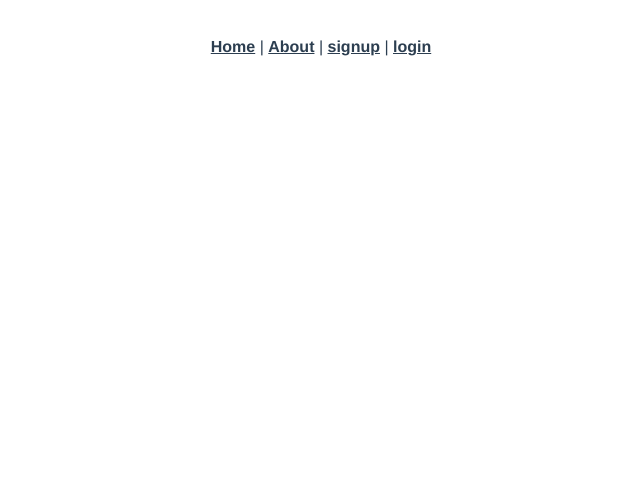
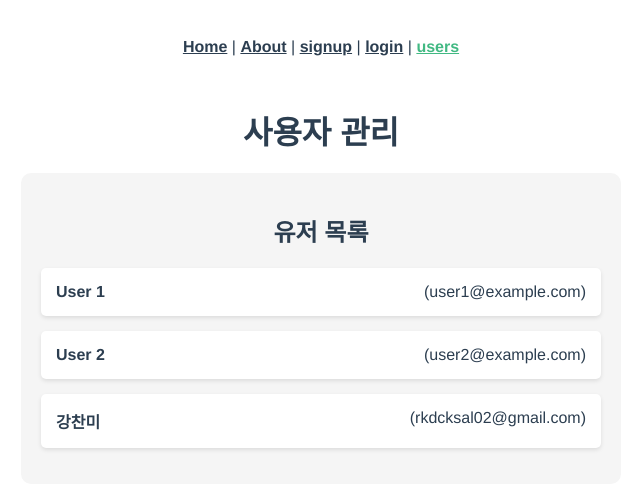
Before and after one commit to kinggodgeneralteam2/TEAM2-MINGLE-CRM, a Vue app in the folder frontend/mingle/: page /users in a window 1280 px wide. Shown: the top 492 px of the page, without its empty margins (319-959 px from the left). Built offline with nearby package versions, Linux system fonts and the light colour scheme; data requests are answered from the project's data file.

Commit message:
UserList add

```diff
--- a/frontend/mingle/src/App.vue
+++ b/frontend/mingle/src/App.vue
@@ -3,7 +3,8 @@
     <router-link to="/">Home</router-link> |
     <router-link to="/about">About</router-link> |
     <router-link to="/signup">signup</router-link> |
-    <router-link to="/login">login</router-link>
+    <router-link to="/login">login</router-link> |
+    <router-link to="/users">users</router-link>
   </nav>
   <router-view/>
 </template>
--- a/frontend/mingle/src/components/LoginForm.vue
+++ b/frontend/mingle/src/components/LoginForm.vue
@@ -1,5 +1,5 @@
 <template>
-  <div class="signup-page">
+  <div class="login-page">
     <h2>로그인</h2>
     <form @submit.prevent="login" class="login-form">
       <!-- 이메일 입력 -->
@@ -94,7 +94,7 @@ export default {
 </script>
 
 <style scoped>
-.signup-page {
+.login-page {
   max-width: 600px;
   margin: 0 auto;
   padding: 20px;
--- /dev/null
+++ b/frontend/mingle/src/components/UserList.vue
@@ -0,0 +1,90 @@
+<template>
+  <div class="user-list-container">
+    <div class="user-list">
+      <h2>유저 목록</h2>
+      <ul v-if="users.length > 0" class="user-items">
+        <li v-for="user in users" :key="user.id" class="user-item">
+          <div class="user-info">
+            <span class="user-name">{{ user.name }}</span>
+            <span class="user-email">({{ user.email }})</span>
+          </div>
+        </li>
+      </ul>
+      <p v-else class="empty-message">유저가 없습니다.</p>
+      <p v-if="errorMessage" class="error-message">{{ errorMessage }}</p>
+    </div>
+  </div>
+</template>
+
+<script>
+import axios from 'axios';
+
+export default {
+  data() {
+    return {
+      users: [],
+      errorMessage: ''
+    };
+  },
+  created() {
+    this.fetchUsers();
+  },
+  methods: {
+    async fetchUsers() {
+      try {
+        const response = await axios.get('http://localhost:3000/users');
+        this.users = response.data;
+        this.errorMessage = '';
+      } catch (error) {
+        console.error('유저 목록을 불러오는 중 에러 발생:', error);
+        this.errorMessage = '유저 목록을 불러오는 중 에러가 발생했습니다.';
+      }
+    }
+  }
+};
+</script>
+
+<style scoped>
+.user-list-container {
+  max-width: 600px;
+  margin: 0 auto;
+}
+
+.user-list {
+  background-color: #f5f5f5;
+  border-radius: 10px;
+  padding: 20px;
+}
+
+.user-items {
+  list-style-type: none;
+  padding: 0;
+}
+
+.user-item {
+  background-color: #ffffff;
+  padding: 15px;
+  border-radius: 5px;
+  margin-bottom: 15px;
+  box-shadow: 0 2px 4px rgba(0, 0, 0, 0.1);
+}
+
+.user-info {
+  display: flex;
+  justify-content: space-between;
+}
+
+.user-name {
+  font-weight: bold;
+}
+
+.empty-message, .error-message {
+  margin-top: 20px;
+  text-align: center;
+  color: #555555;
+}
+
+.error-message {
+  color: red;
+}
+</style>
--- a/frontend/mingle/src/router/index.js
+++ b/frontend/mingle/src/router/index.js
@@ -2,6 +2,7 @@ import { createRouter, createWebHistory } from 'vue-router'
 import HomeView from '../views/HomeView.vue'
 import SignUpPage from "@/views/SignUpPage.vue";
 import LoginPage from "@/views/LoginPage.vue";
+import UserListPage from "@/views/UserListPage.vue";
 
 const routes = [
   {
@@ -27,6 +28,11 @@ const routes = [
     name: 'Login',
     component: LoginPage // 회원가입 페이지 컴포넌트
   },
+  {
+    path: '/users',
+    name: 'Users',
+    component: UserListPage
+  }
 ]
 
 const router = createRouter({
--- /dev/null
+++ b/frontend/mingle/src/views/UserListPage.vue
@@ -0,0 +1,23 @@
+<template>
+  <div>
+    <h1>사용자 관리</h1>
+    <UserList />
+  </div>
+</template>
+
+<script>
+import UserList from "@/components/UserList.vue";
+
+export default {
+  components: {
+    UserList
+  }
+};
+</script>
+
+<style scoped>
+h1 {
+  text-align: center;
+  margin-bottom: 20px;
+}
+</style>
```
